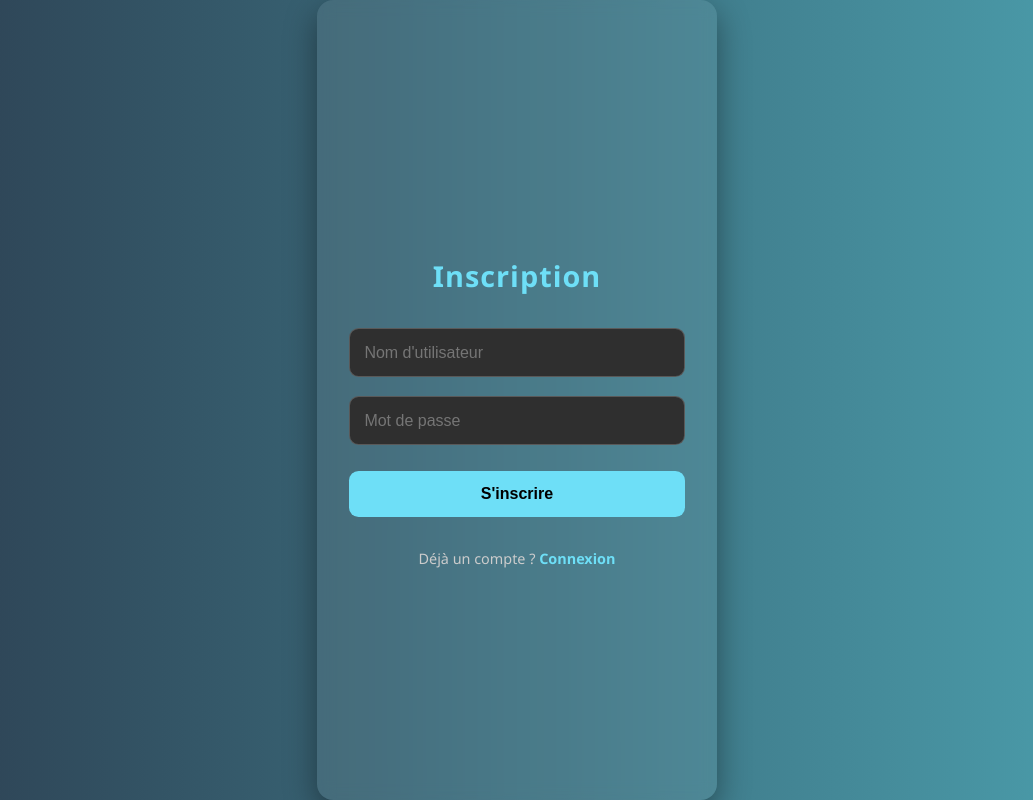
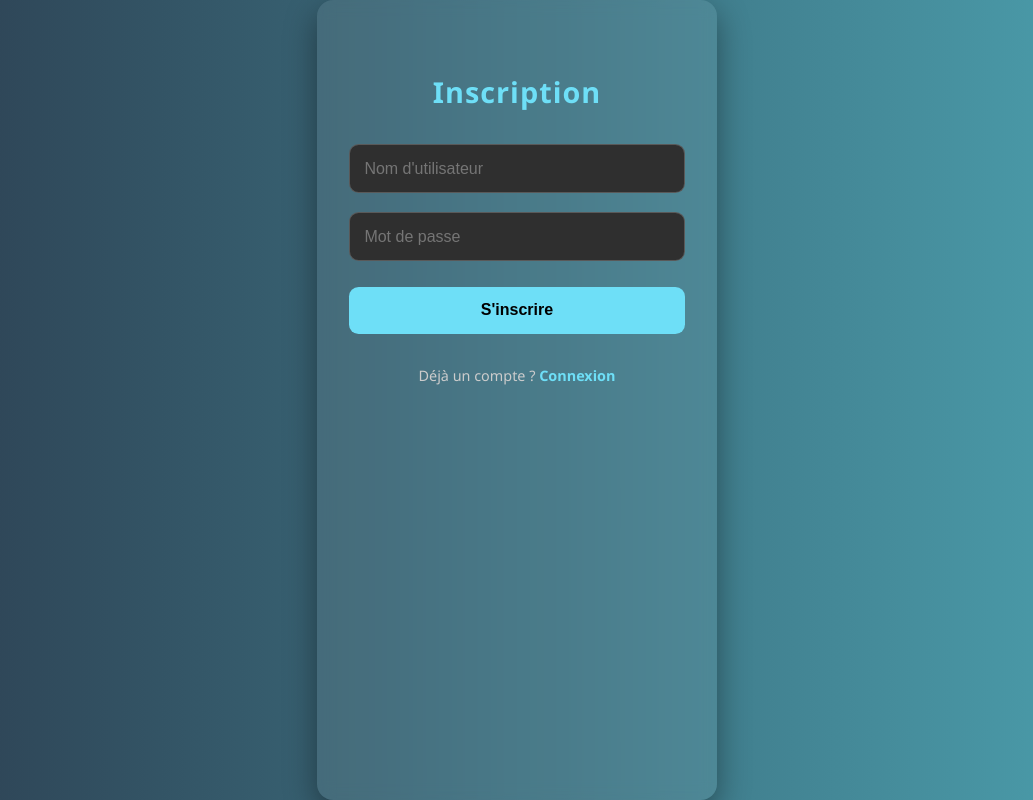
Before and after one commit to AdamAlvess/PlayMetrics, a website: page Html/register.html in a window 1280 px wide. Shown: the whole page, without its empty margins (123-1156 px from the left). Drawn offline with Linux system fonts and the light colour scheme; files that its build step writes are made by us from their sources.

Commit message:
modif style de la page register

```diff
--- a/Css/style_register.css
+++ b/Css/style_register.css
@@ -27,10 +27,11 @@
     box-shadow: 0 12px 32px rgba(0, 0, 0, 0.4);
     width: 90%;
     max-width: 400px;
-    height: 100vh; /* prend toute la hauteur */
+    height: 100vh;
     display: flex;
     flex-direction: column;
-    justify-content: center;
+    justify-content: flex-start; /* ✅ aligne le contenu en haut */
+    padding-top: 3rem;
     text-align: center;
     animation: fadeIn 0.6s ease;
   }
```
